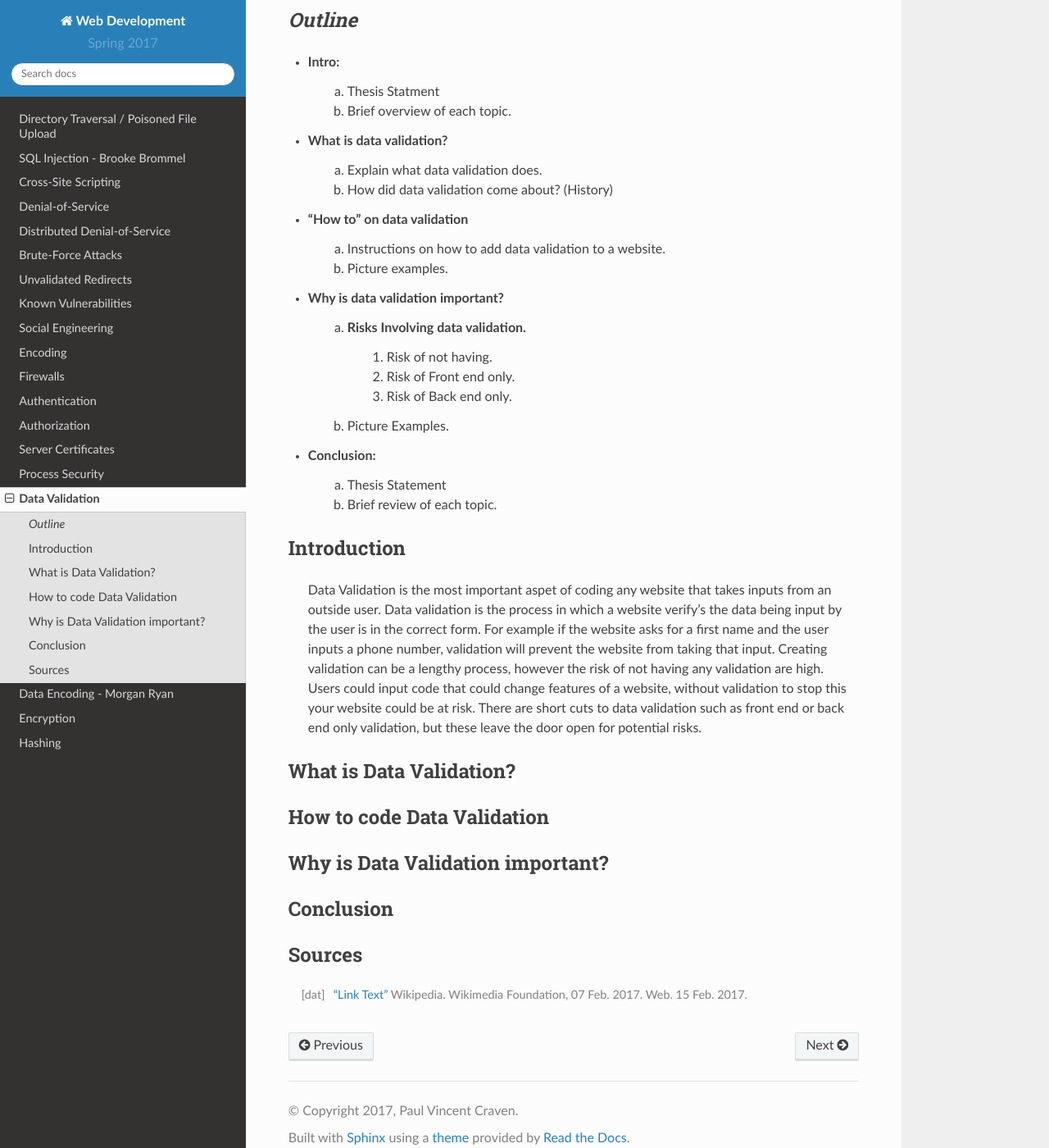
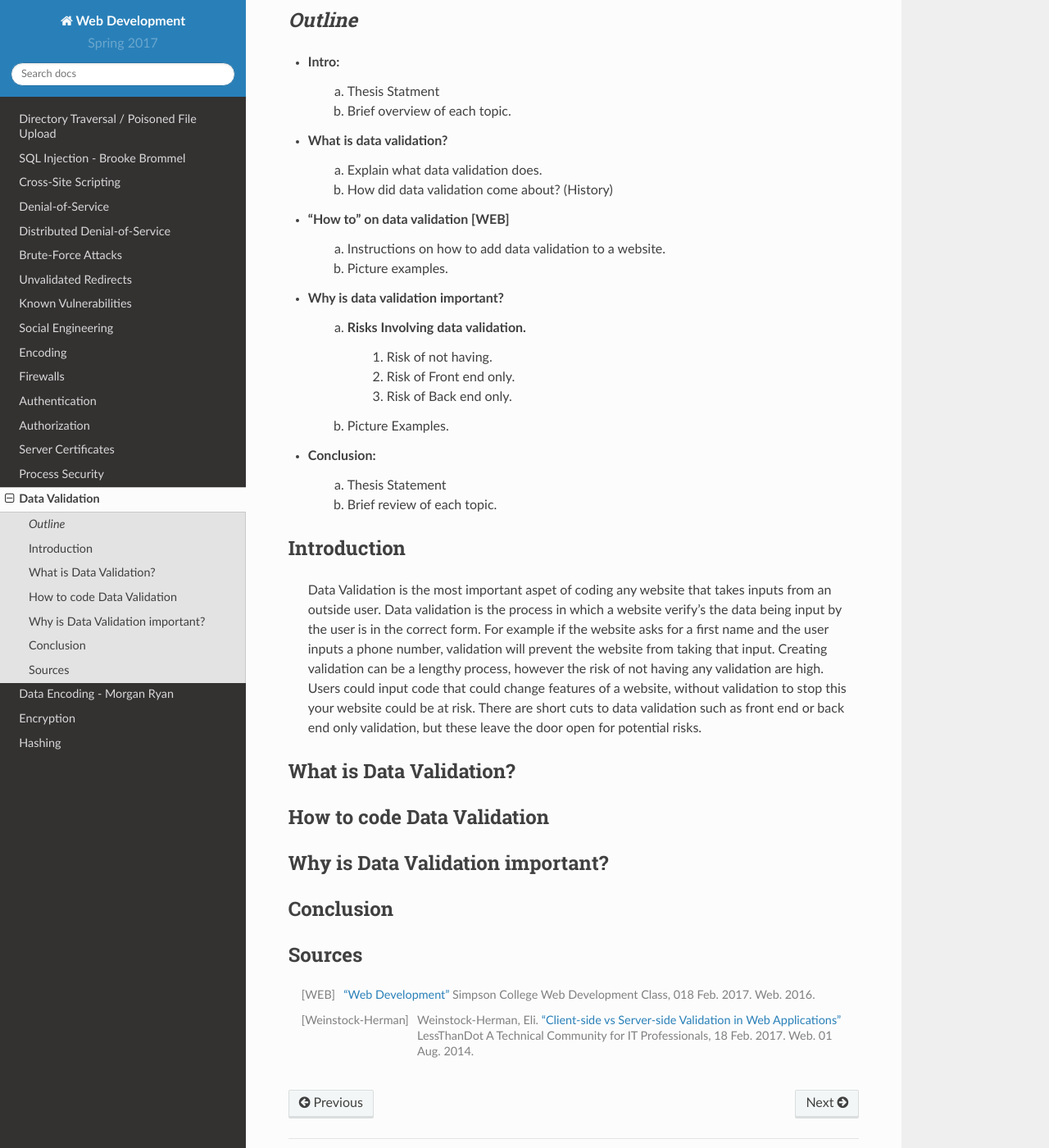
Before and after one commit to pvcraven/2017_web_security, a Sphinx documentation site: the page built from source/data_validation/data_validation.rst, in a window 1280 px wide and 1400 px high, scrolled down 914 px. Shown: the whole window at 82% size. Built offline with Sphinx 7.4.7 and the Read the Docs theme 2.0.0, drawn with Linux system fonts in a browser that asks for light colours.

Commit message:
Source 1 and 2

```diff
--- a/source/data_validation/data_validation.rst
+++ b/source/data_validation/data_validation.rst
@@ -17,7 +17,7 @@ Data Validation
 * What is data validation?
 	a. Explain what data validation does.
 	b. How did data validation come about? (History)
-* "How to" on data validation
+* "How to" on data validation [WEB]
 	a. Instructions on how to add data validation to a website.
 	b. Picture examples.
 * Why is data validation important?
@@ -49,4 +49,5 @@ Conclusion
 Sources
 ^^^^^^^
 
-.. [dat] `"Link Text" <http://example.com/>`_ Wikipedia. Wikimedia Foundation, 07 Feb. 2017. Web. 15 Feb. 2017.
+.. [WEB] `"Web Development" <http://web-development-class.readthedocs.io/en/latest/index.html>`_ Simpson College Web Development Class, 018 Feb. 2017. Web. 2016.
+.. [Weinstock-Herman] Weinstock-Herman, Eli. `"Client-side vs Server-side Validation in Web Applications" <http://blogs.lessthandot.com/index.php/webdev/client-side-vs-server-side-validation-in-web-applications/>`_ LessThanDot A Technical Community for IT Professionals, 18 Feb. 2017. Web. 01 Aug. 2014.
```
